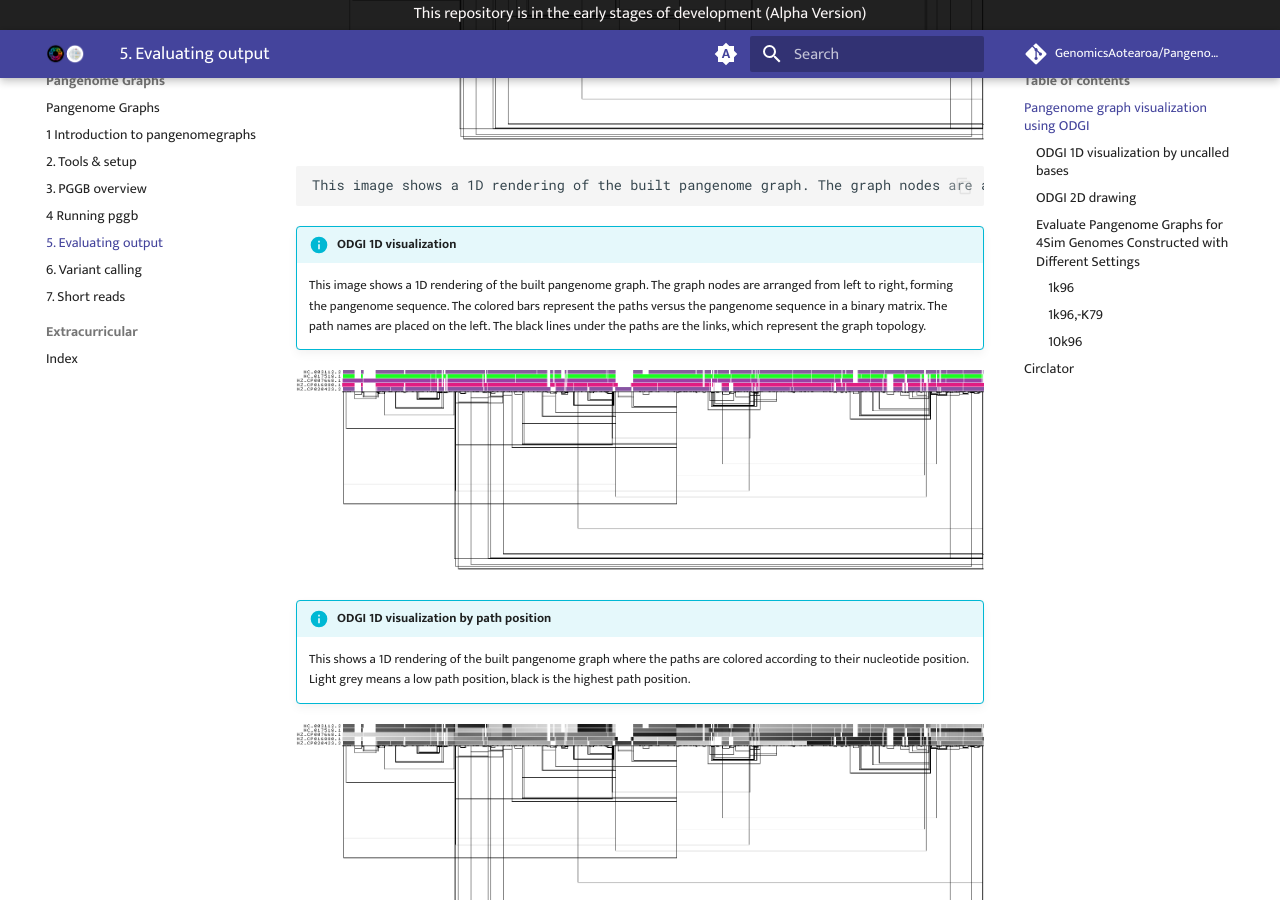
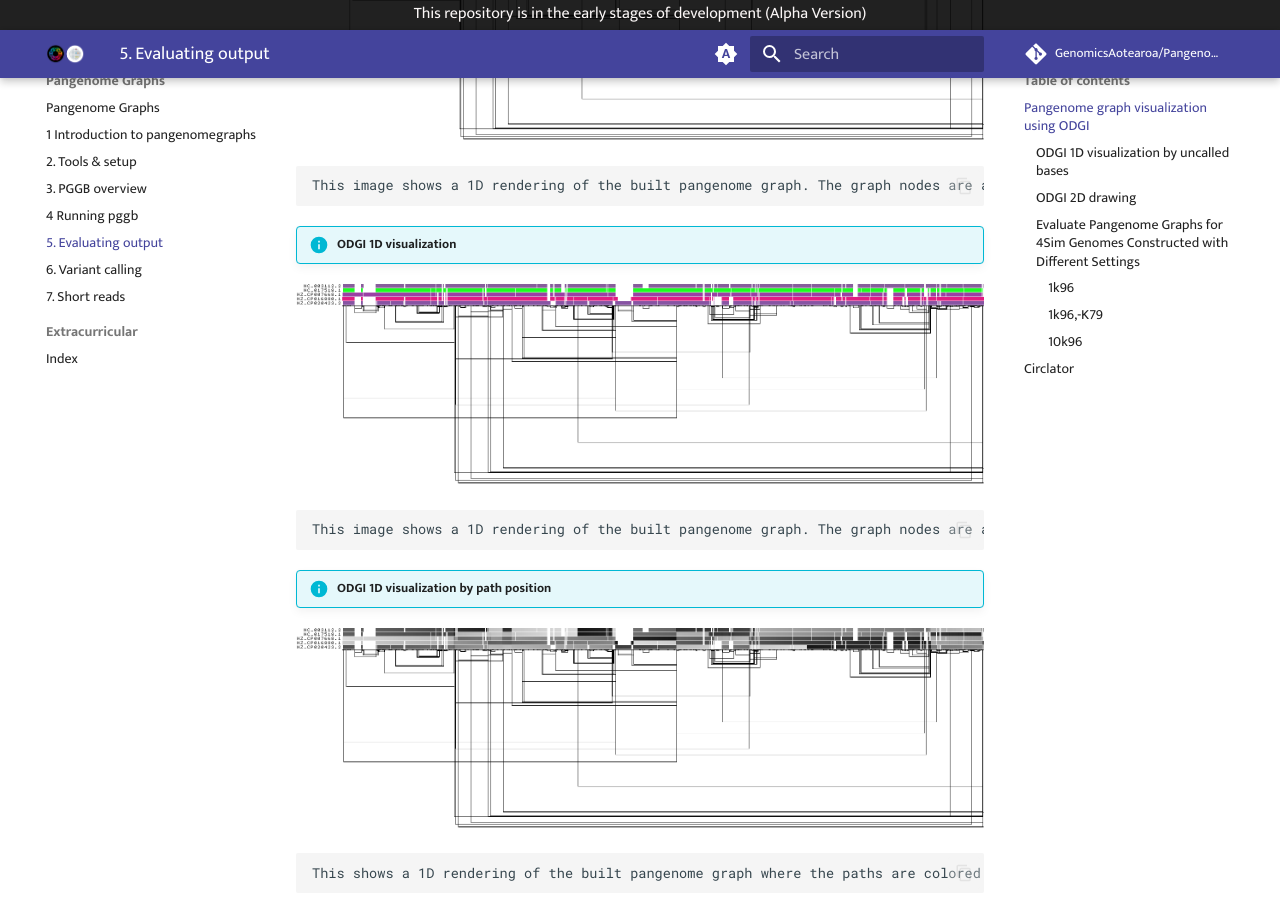
Before and after one commit to GenomicsAotearoa/Pangenome-Graphs-Workshop, an MkDocs documentation site: the page built from docs/5_Evaluating_pggb_output.md, in a window 1280 px wide and 900 px high, scrolled down 506 px. Built offline with MkDocs 1.6.1 and Material for MkDocs 9.7.7, drawn with Linux system fonts in a browser that asks for light colours; comment, search, counter and statistics services are not loaded.

Commit message:
Update 5_Evaluating_pggb_output.md

```diff
--- a/docs/5_Evaluating_pggb_output.md
+++ b/docs/5_Evaluating_pggb_output.md
@@ -13,21 +13,23 @@
 
 !!! info "ODGI 1D visualization"
 
+![ODGI 1D visualization](theme_figures/ODGI-1D-5NM.png)
+
     This image shows a 1D rendering of the built pangenome graph. The graph nodes are arranged from left to right, forming the pangenome sequence. The colored bars represent the paths versus the pangenome sequence in a binary matrix. The path names are placed on the left. The black lines under the paths are the links, which represent the graph topology.
-![ODGI 1D visualization](theme_figures/ODGI-1D-5NM.png)
 
 
 
 !!! info "ODGI 1D visualization by path position"
 
-    This shows a 1D rendering of the built pangenome graph where the paths are colored according to their nucleotide position. Light grey means a low path position, black is the highest path position.
+
 ![ODGI 1D visualization by path position](theme_figures/ODGI-Path-Position-1D-5NM.png)
 
+    This shows a 1D rendering of the built pangenome graph where the paths are colored according to their nucleotide position. Light grey means a low path position, black is the highest path position.
 
 !!! info "ODGI 1D visualization by path orientation"
-    This image shows a 1D rendering of the built pangenome graph where the paths are colored by orientation. Forward is black, reverse is red.
 
 ![ODGI 1D visualization by path orientation](theme_figures/ODGI-Path-Orientation-1D-5NM.png)
+    This image shows a 1D rendering of the built pangenome graph where the paths are colored by orientation. Forward is black, reverse is red.
 
 
 ??? info "What makes the last path different compared to the other paths?"
```
